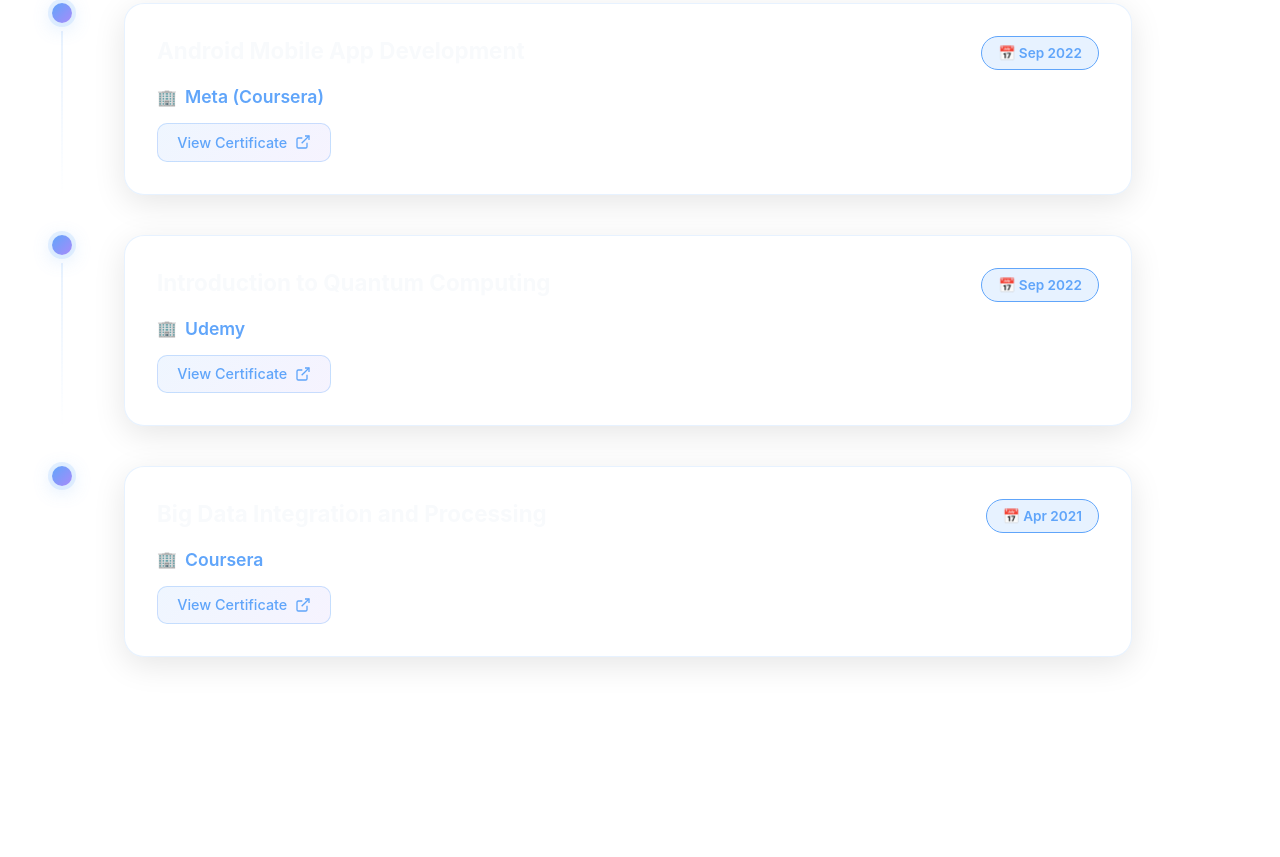
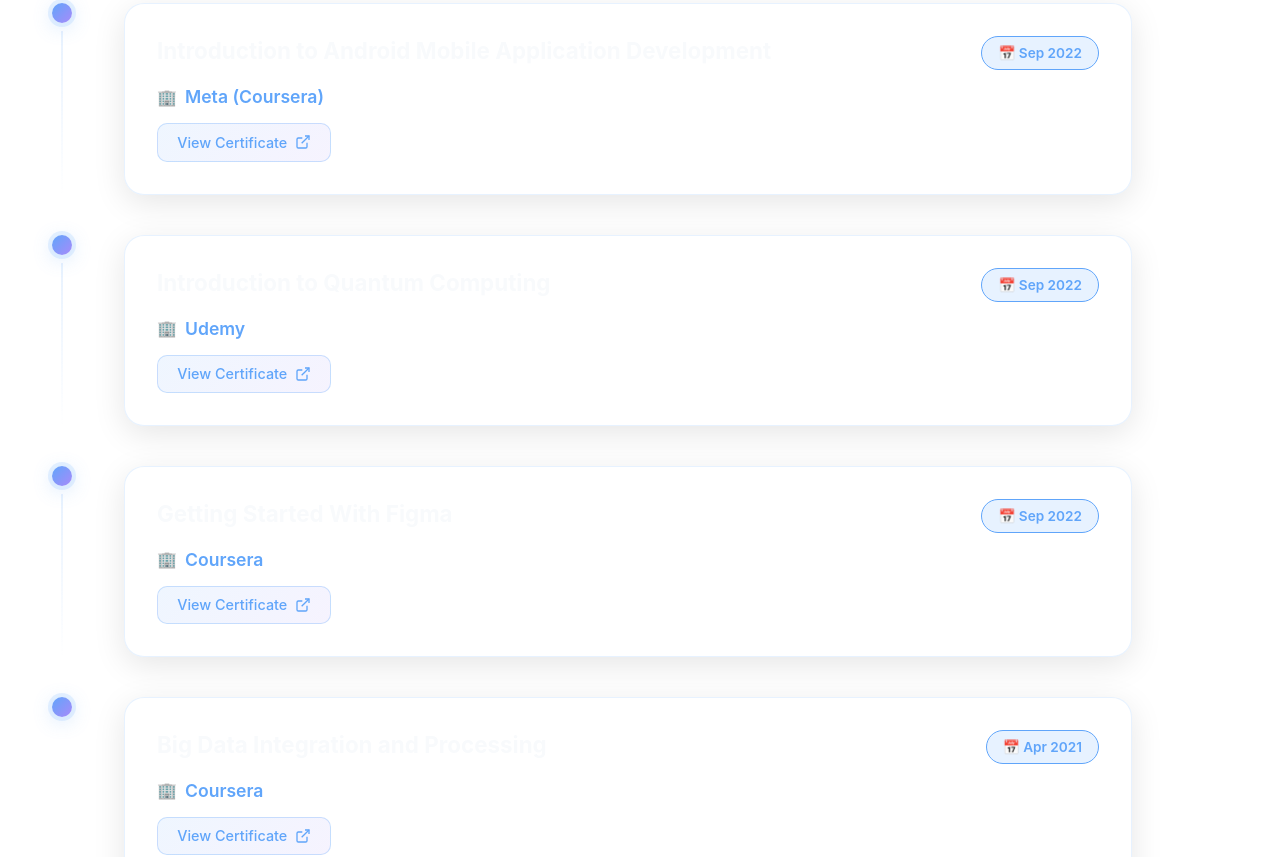
Before and after one commit to iamsiddhu3007/iamsiddhu3007.github.io, a React (Vite) app: page /certifications in a window 1280 px wide. Shown: the part 1691-2548 px from the top of the page. Before the commit the page ends 2436 px from the top, so only its background shows below. Built offline with nearby package versions, Linux system fonts and the light colour scheme.

Commit message:
feat: update Certifications.jsx

```diff
--- a/src/pages/Certifications.jsx
+++ b/src/pages/Certifications.jsx
@@ -6,55 +6,61 @@
         name: "Microsoft Azure AI Essentials",
         issuer: "Microsoft",
         date: "Sep 2025",
-        link: "#"
+        link: "https://www.linkedin.com/learning/certificates/d99e7617be731ef17e007d63d00671bc07b406b884339980e15a25b79ce66099"
     },
     {
         name: "Docker Foundations Professional Certificate",
         issuer: "Docker, Inc",
         date: "Aug 2025",
-        link: "#"
+        link: "https://www.linkedin.com/learning/certificates/87186bff9dc74ab2d328684167984eb878321ba2f0ed34535bd437a697fca073"
     },
     {
         name: "Goldman Sachs Software Engineering Job Simulation",
         issuer: "Forage",
         date: "Feb 2025",
-        link: "#"
+        link: "https://forage-uploads-prod.s3.amazonaws.com/completion-certificates/MBA4MnZTNFEoJZGnk/NPdeQ43o8P9HJmJzg_MBA4MnZTNFEoJZGnk_F3AzhPLHSypc9DodE_1738691881332_completion_certificate.pdf"
     },
     {
         name: "Tellius Advanced Insights & Predictive",
         issuer: "Tellius",
         date: "Feb 2024",
-        link: "#"
+        link: "https://www.linkedin.com/in/siddharthachivukula/details/certifications/1724801024742/single-media-viewer/?profileId=ACoAADP0W4cB52KY8_G87nFoj-ze3JIEOBWqP2I"
     },
     {
         name: "ThoughtSpot Professional Certification",
         issuer: "ThoughtSpot",
         date: "Feb 2024",
-        link: "#"
+        link: "https://www.linkedin.com/in/siddharthachivukula/details/certifications/1724800805531/single-media-viewer/?profileId=ACoAADP0W4cB52KY8_G87nFoj-ze3JIEOBWqP2I"
     },
     {
         name: "Blockchain Revolution Specialization",
         issuer: "Coursera",
         date: "Sep 2022",
-        link: "#"
+        link: "https://www.coursera.org/account/accomplishments/specialization/APBPRB9XY9HP?utm_source=link&utm_medium=certificate&utm_content=cert_image&utm_campaign=sharing_cta&utm_product=s12n"
     },
     {
-        name: "Android Mobile App Development",
+        name: "Introduction to Android Mobile Application Development",
         issuer: "Meta (Coursera)",
         date: "Sep 2022",
-        link: "#"
+        link: "https://www.coursera.org/account/accomplishments/specialization/APBPRB9XY9HP?utm_source=link&utm_medium=certificate&utm_content=cert_image&utm_campaign=sharing_cta&utm_product=s12n"
     },
     {
         name: "Introduction to Quantum Computing",
         issuer: "Udemy",
         date: "Sep 2022",
-        link: "#"
+        link: "https://udemy-certificate.s3.amazonaws.com/image/UC-82826000-97d0-477f-9755-a61b781596db.jpg"
+    },
+    {
+        name: "Getting Started With Figma",
+        issuer: "Coursera",
+        date: "Sep 2022",
+        link: "https://www.coursera.org/account/accomplishments/verify/PEPRHG4H54YD?utm_source=link&utm_medium=certificate&utm_content=cert_image&utm_campaign=pdf_header_button&utm_product=project"
     },
     {
         name: "Big Data Integration and Processing",
         issuer: "Coursera",
         date: "Apr 2021",
-        link: "#"
+        link: "https://www.coursera.org/account/accomplishments/certificate/43MT2H3S6SDA"
     }
 ];
 
```
